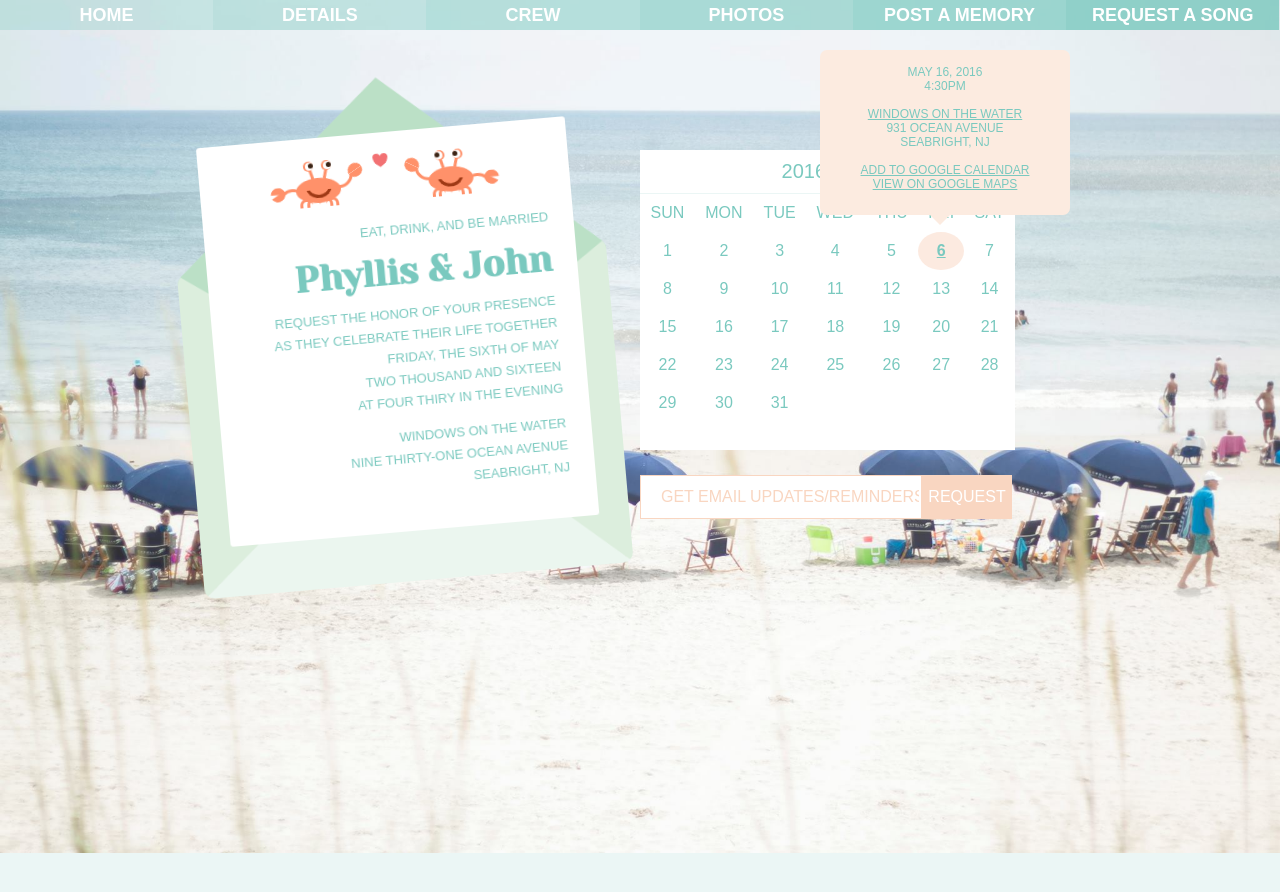
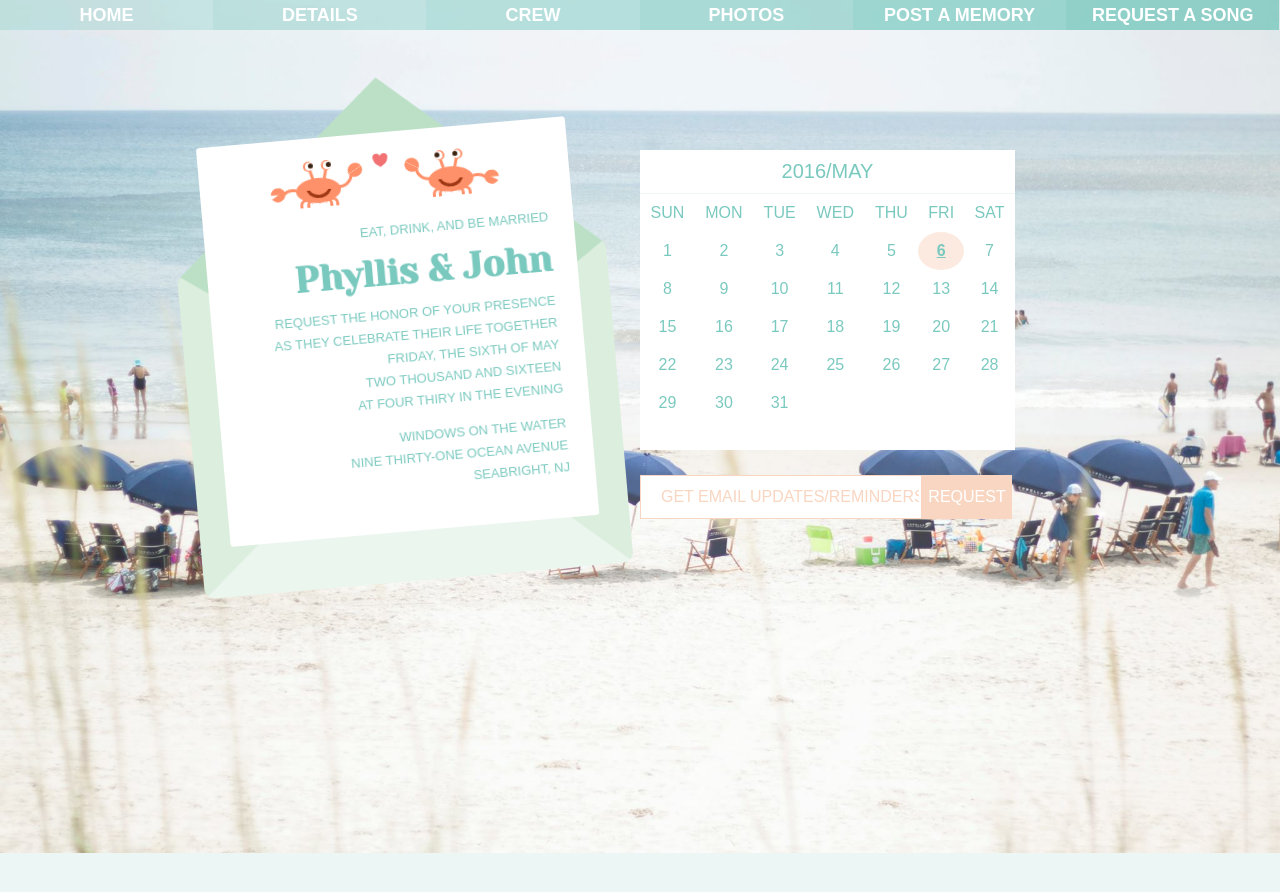
Before and after one commit to phyllisandjohn/phyllisandjohn.github.io, a Jekyll site: the page details/index.html, which Jekyll copies as it is, in a window 1280 px wide. Shown: the top 892 px of the page. Built offline with Jekyll 4.4.1, drawn with Linux system fonts in a browser that asks for light colours; part of the change alters nothing that is shown.

Commit message:
Update index.html

```diff
--- a/details/index.html
+++ b/details/index.html
@@ -114,7 +114,7 @@ td {
 	padding-top: 15px;
 	position: absolute;
 	left: 50%;
-	margin-left: 180px;
+	margin-left: 182.5px;
 	margin-top: 50px;
 	text-align: center;
 	background: #FCEBE0;
@@ -122,6 +122,7 @@ td {
 	height: 150px;
 	border-radius: 7px;
 	font-size: 12px;
+	display: none;
 }
 
 .arrow {
@@ -345,5 +346,19 @@ a {
 			</div>
 		</div>
 
+<script src="https://ajax.googleapis.com/ajax/libs/jquery/2.2.0/jquery.min.js"></script>
+<script>
+var main = function() {
+	$( ".highlighted" )
+  		.mouseenter(function() {
+		$(this).find(".blurb").fadeIn(500);
+  	})
+  		.mouseleave(function() {
+		 $(this).find(".blurb").fadeOut(500);
+  	});
+}
+$(document).ready(main);
+</script>
+
 </body>
 </html>
```
